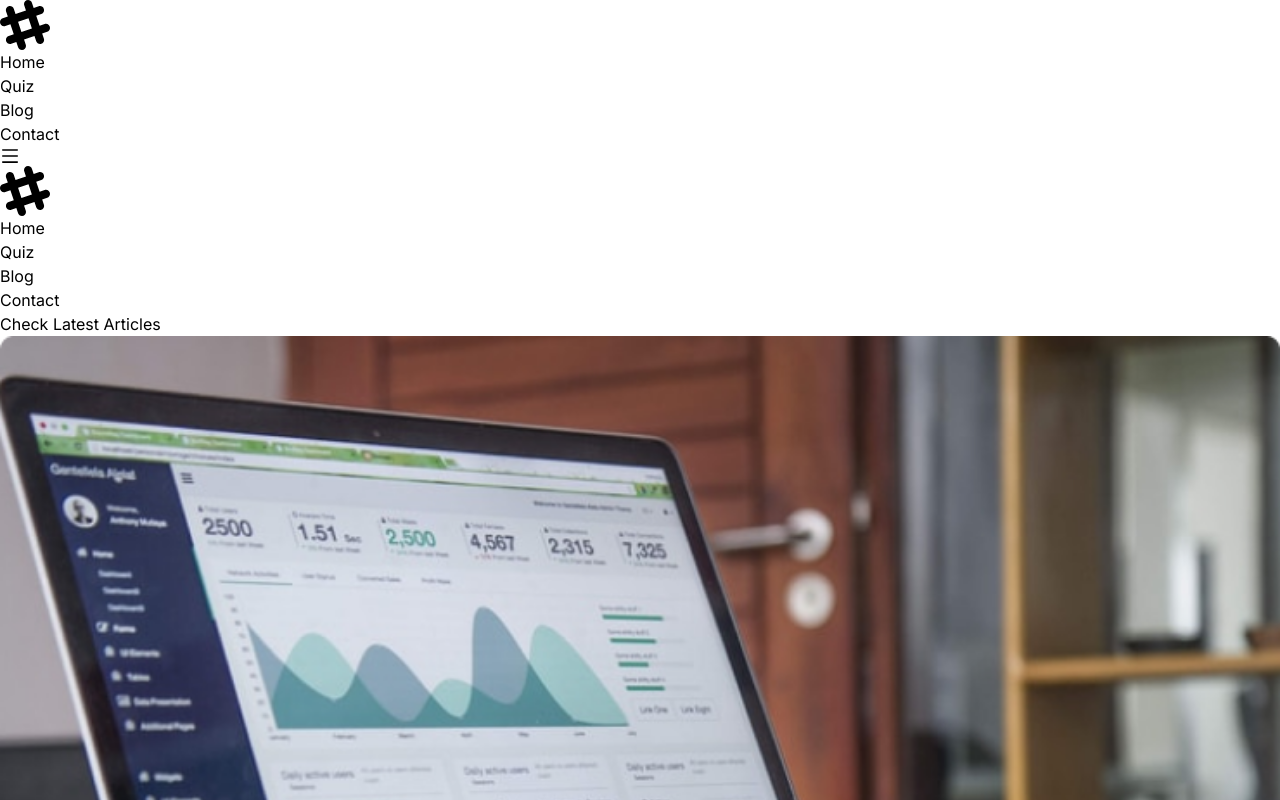
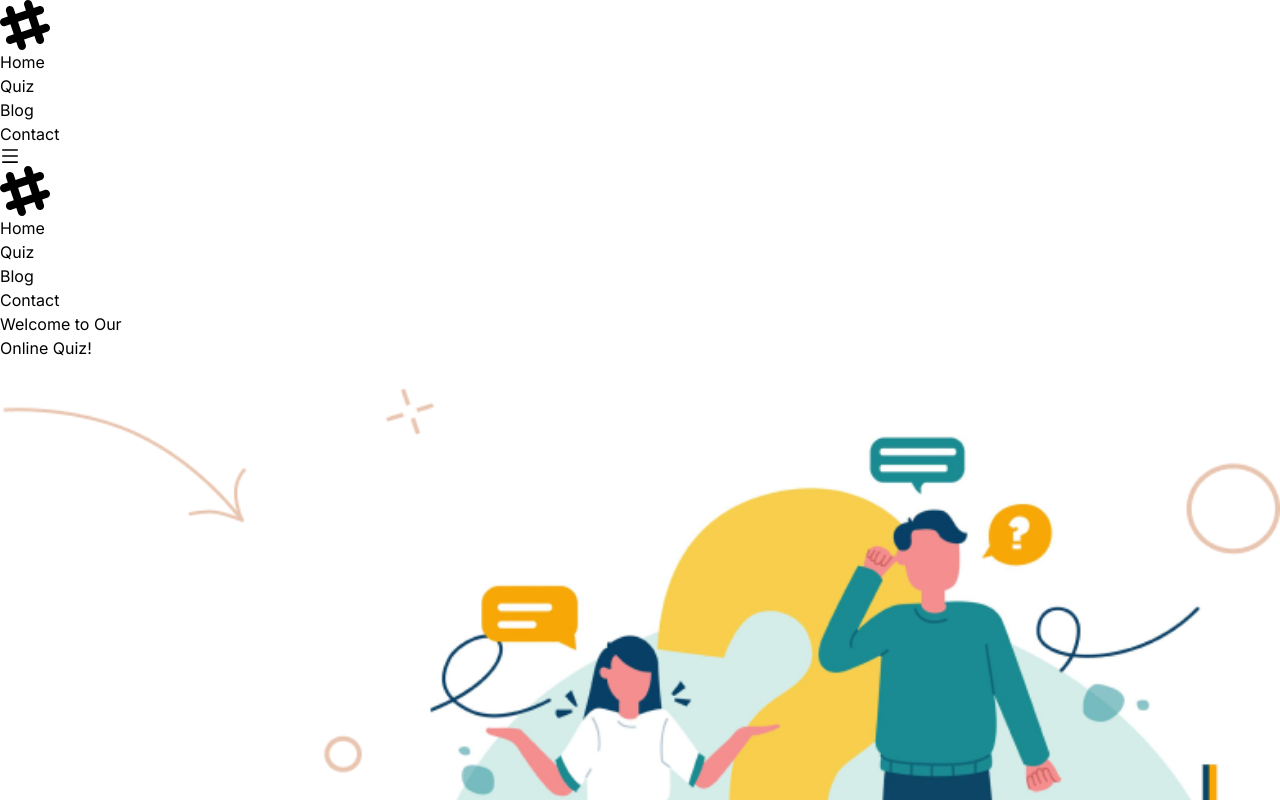
Before and after one commit to knrbokhari/quiz-app-client, a Next.js app: page / in a window 1280 px wide. Shown: the top 800 px of the page. Built offline with nearby package versions, Linux system fonts and the light colour scheme.

Commit message:
main component created

```diff
--- a/src/components/Blog.tsx
+++ b/src/components/Blog.tsx
@@ -4,10 +4,10 @@ import BlogCard from "./BlogCard";
 const Blog = () => {
   return (
     <div className="container mx-auto mb-14">
-      <h2 className="mt-12 mb-8 text-4xl tracking-tight font-extrabold text-center text-[#1D4645] ">
+      <h2 className="mt-12 mb-8 text-2xl md:text-3xl lg:text-4xl tracking-tight font-extrabold text-center text-[#1D4645] ">
         Check Latest Articles
       </h2>
-      <div className="grid grid-cols-3 gap-5">
+      <div className="grid grid-cols-1 sm:grid-cols-2 md:grid-cols-3 gap-5">
         <BlogCard />
         <BlogCard />
         <BlogCard />
--- /dev/null
+++ b/src/components/Main.tsx
@@ -0,0 +1,33 @@
+import React from "react";
+import image from "../../public/image/home.png";
+import Image from "next/image";
+
+const Main = () => {
+  return (
+    <div className="container mx-auto px-4 py-8">
+      <div className="sm:flex justify-between items-center">
+        <h1 className="text-center my-10  text-[#1D4645] sm:w-1/2 lg:text-left text-3xl sm:text-3xl lg:text-6xl text-nowrap font-bold">
+          Welcome to Our <br /> Online Quiz!
+        </h1>
+        <div className=" hidden sm:block sm:w-1/2">
+          <Image
+            src={image}
+            layout="responsive"
+            alt="block-image"
+            height={400}
+            width={200}
+            className=""
+          />
+        </div>
+      </div>
+      <div className="flex justify-between items-center mt-8">
+        {/* <div className="text-xl text-white">
+          NUMBER OF ACTIVE USERS RIGHT NOW
+        </div>
+        <span className="text-2xl font-bold text-white">20,000+</span> */}
+      </div>
+    </div>
+  );
+};
+
+export default Main;
--- a/src/pages/index.tsx
+++ b/src/pages/index.tsx
@@ -1,12 +1,14 @@
 import Blog from "../components/Blog";
 import Contact from "../components/Contact";
 import Footer from "../components/Footer";
+import Main from "../components/Main";
 import NavbarHome from "../components/Navbar/NavbarHome";
 
 export default function HomePage() {
   return (
     <div>
       <NavbarHome />
+      <Main />
       <Blog />
       <Contact />
       <Footer />
```
Also changed, not shown: public/image/home.png (added).
